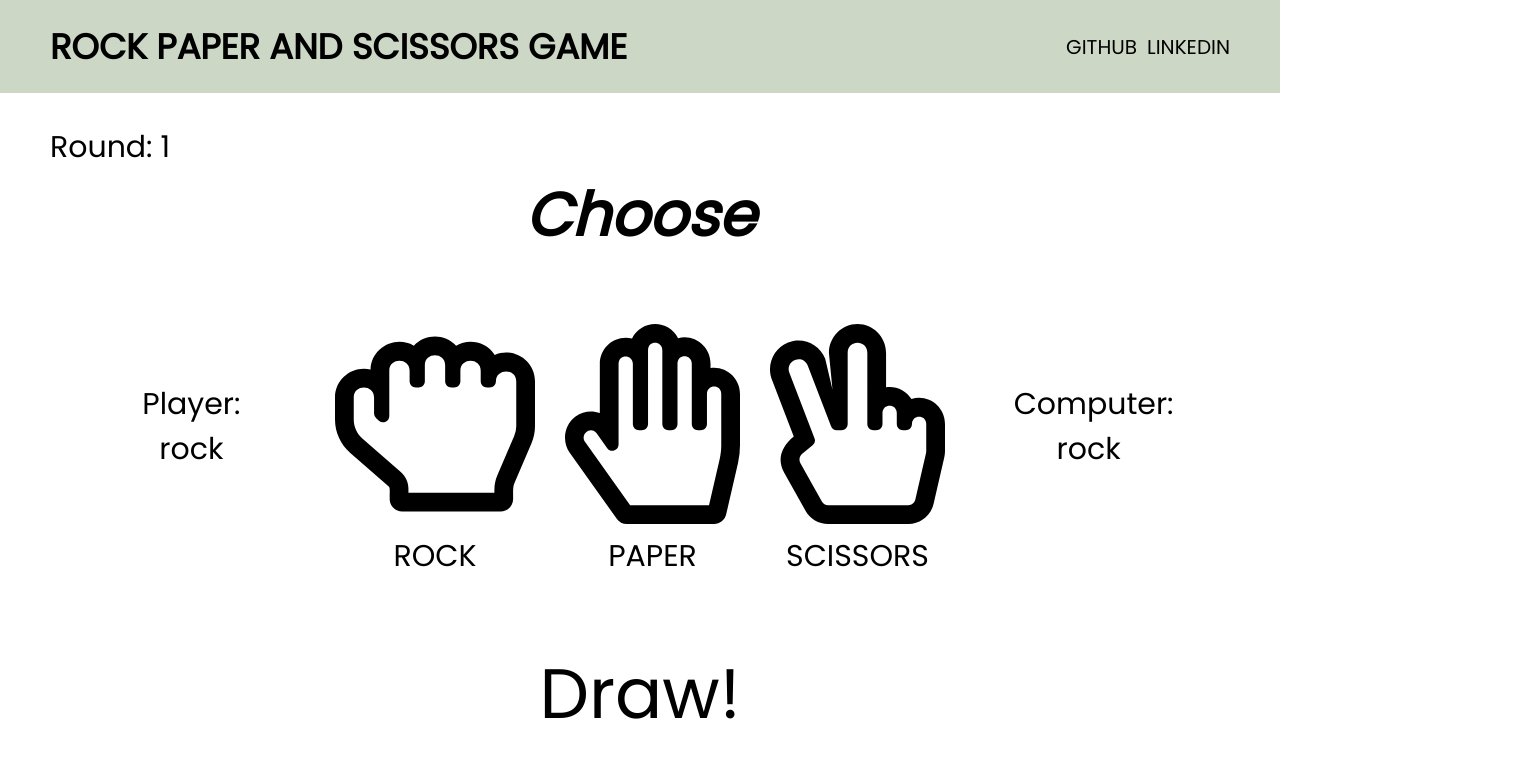
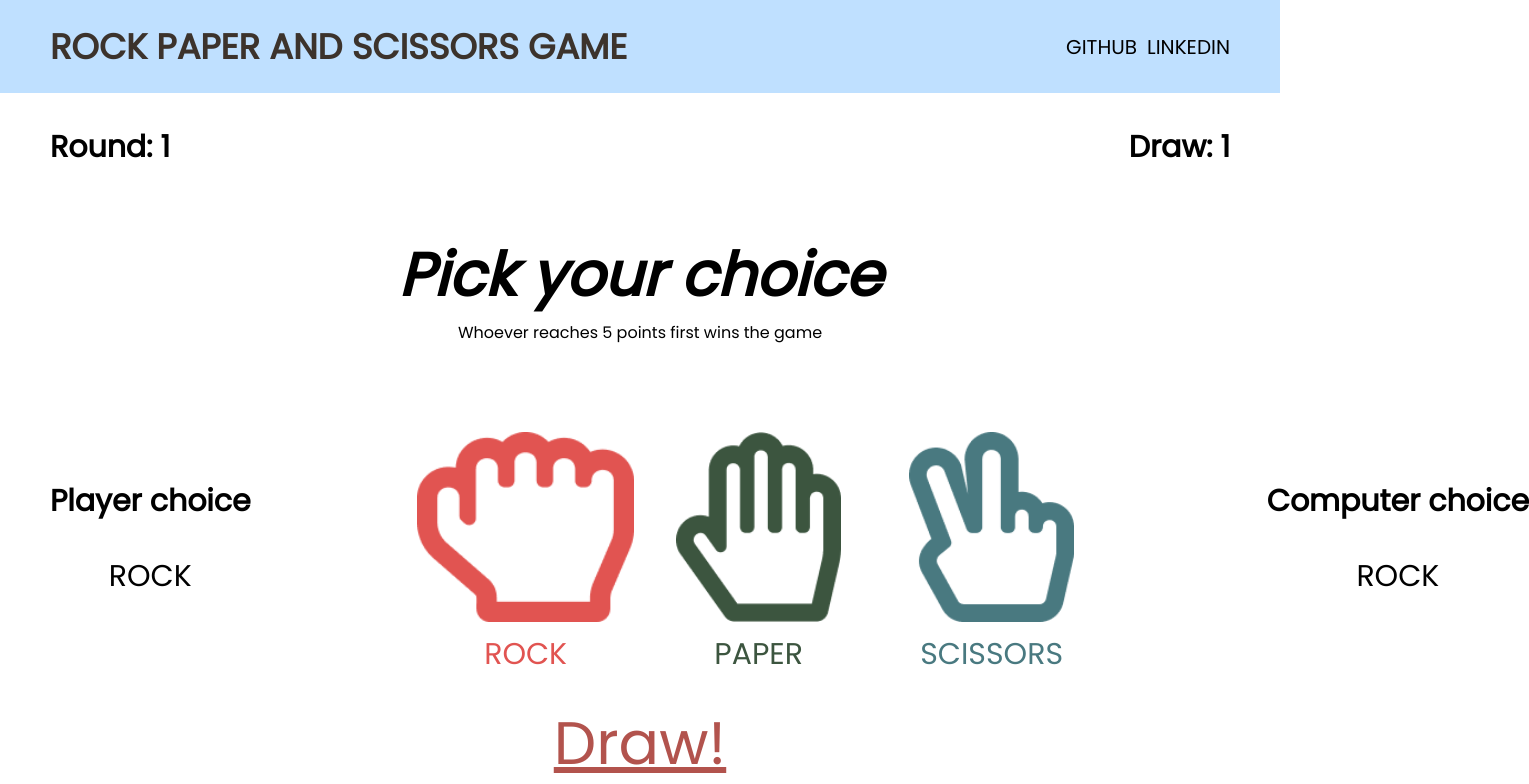
Before and after one commit to acdeguia/odin_rock-paper-scissors, a plain HTML site: page index.html in a window 1280 px wide. Both pictures are taken after a click on the element "ROCK". Shown: the top 784 px of the page, 1529 px wide, since content can reach past the window. Drawn offline with Linux system fonts and the light colour scheme.

Commit message:
Redesign the whole page

```diff
--- a/index.html
+++ b/index.html
@@ -23,41 +23,52 @@
       </div>
     </header>
     <section class="container">
-      <p class="round" id="number-of-rounds">Round:</p>
+      <div class="round-draw flex">
+        <p class="round" id="number-of-rounds">Round:</p>
+        <p id="draw">Draw:</p>
+      </div>
 
-      <h3 class="heading flex">Choose</h3>
+      <h3 class="heading flex">Pick your choice</h3>
+      <p>Whoever reaches 5 points first wins the game</p>
 
       <div class="gap flex">
-        <div class="fixed-width">
-          <p id="player-selection"> Player</p>
+        <div class="box flex">
+          <p>Player choice</p>
+          <p id="player-selection"></p>
         </div>
 
         <div class="choices flex">
           <div class="choice flex" id="rock">
-            <img src="./images/hand-rock-regular.svg" alt="" />
+            <img src="./images/rock.png" alt="" />
             ROCK
           </div>
           <div class="choice flex" id="paper">
-            <img src="./images/hand-paper-regular.svg" alt="" />
+            <img src="./images/paper.png" alt="" />
             PAPER
           </div>
           <div class="choice flex" id="scissors">
-            <img src="./images/hand-peace-regular.svg" alt="" />
+            <img src="./images/scissors.png" alt="" />
             SCISSORS
           </div>
         </div>
 
-        <div class="fixed-width">
-          <p id="computer-selection">Computer</p>
+        <div class="box flex">
+          <p>Computer choice</p>
+          <p id="computer-selection"></p>
         </div>
       </div>
 
       <div id="result-container">
         <p id="result"></p>
         <div class="score flex">
-          <p id="player-score">Player score</p>
-          <p id="computer-score">Computer score</p>
-          <p id="draw">Draw</p>
+          <div class="box">
+            <p class="player-score">Player score:</p>
+            <p id="player-score"></p>
+          </div>
+          <div class="box">
+            <p class="computer-score">Computer Score:</p>
+            <p id="computer-score"></p>
+          </div>
         </div>
 
         <p id="final-result"></p>
--- a/javascript.js
+++ b/javascript.js
@@ -9,18 +9,18 @@ let rounds = 1;
 //this function randomly returns either rock, paper and scissor by using Math.random function
 
 function getComputerChoice() {
-    let array = ['rock', 'paper', 'scissors']
+    let array = ['ROCK', 'PAPER', 'scissors']
     const randomElement = array[Math.floor(Math.random() * array.length)];
     return randomElement;
 }
 //this function plays a single round of rps, and then return a string that declares the winner by using if-else statement
 function playRound(playerSelection, computerSelection) {
 
-        playerSelection = getPlayerChoice;
-            document.getElementById("player-selection").innerHTML = 'Player: ' + playerSelection;
+            playerSelection = getPlayerChoice;
+            document.getElementById("player-selection").innerHTML = playerSelection;
 
-            computerSelection = getComputerChoice().toLowerCase();
-            document.getElementById("computer-selection").innerHTML = 'Computer: ' + computerSelection;
+            computerSelection = getComputerChoice().toUpperCase();
+            document.getElementById("computer-selection").innerHTML = computerSelection;
 
             document.getElementById("number-of-rounds").innerHTML = 'Round: ' + rounds;
 
@@ -28,29 +28,29 @@ function playRound(playerSelection, computerSelection) {
                 draw +=1;
                 document.getElementById("draw").innerHTML = 'Draw: ' + draw;
                 document.getElementById("result").innerHTML = 'Draw!';
-            }else if (playerSelection === 'paper' && computerSelection === 'rock'){
+            }else if (playerSelection === 'PAPER' && computerSelection === 'ROCK'){
                 playerScore += 1;
-                document.getElementById("player-score").innerHTML = 'Player score: ' + playerScore;
+                document.getElementById("player-score").innerHTML =  playerScore;
                 document.getElementById("result").innerHTML = 'You won! Paper beats Rock';
-            }else if (playerSelection === 'rock' && computerSelection === 'paper'){
+            }else if (playerSelection === 'ROCK' && computerSelection === 'PAPER'){
                 computerScore += 1;
-                document.getElementById("computer-score").innerHTML = 'Computer score: ' + computerScore;
+                document.getElementById("computer-score").innerHTML =  computerScore;
                 document.getElementById("result").innerHTML = 'You Lose! Paper beats Rock';
-            }else if (playerSelection === 'scissors' && computerSelection === 'rock'){
+            }else if (playerSelection === 'SCISSORS' && computerSelection === 'ROCK'){
                 computerScore += 1;
-                document.getElementById("computer-score").innerHTML = 'Computer score: ' + computerScore;
-                document.getElementById("result").innerHTML = 'You lose! Rock beats Rock'
-            }else if (playerSelection === 'rock' && computerSelection === 'scissors'){
+                document.getElementById("computer-score").innerHTML =  computerScore;
+                document.getElementById("result").innerHTML = 'You lose! Rock beats Scissors'
+            }else if (playerSelection === 'ROCK' && computerSelection === 'SCISSORS'){
                 playerScore += 1;
-                document.getElementById("player-score").innerHTML = 'Player score: ' + playerScore;
+                document.getElementById("player-score").innerHTML =  playerScore;
                 document.getElementById("result").innerHTML = 'You won! Rock beats Scissors'
-            }else if (playerSelection === 'paper' && computerSelection === 'scissors'){
+            }else if (playerSelection === 'PAPER' && computerSelection === 'SCISSORS'){
                 computerScore += 1;
-                document.getElementById("computer-score").innerHTML = 'Computer score: ' + computerScore;
-                document.getElementById("result").innerHTML = 'You lose Scissors beats Paper'
-            }else if (playerSelection === 'scissors' && computerSelection === 'paper'){
+                document.getElementById("computer-score").innerHTML =  computerScore;
+                document.getElementById("result").innerHTML = 'You lose! Scissors beats Paper'
+            }else if (playerSelection === 'SCISSORS' && computerSelection === 'PAPER'){
                 playerScore += 1;
-                document.getElementById("player-score").innerHTML = 'Player score: ' + playerScore;
+                document.getElementById("player-score").innerHTML =  playerScore;
                 document.getElementById("result").innerHTML = 'You won! Scissors beats Paper'
             }
  }
@@ -63,9 +63,9 @@ function game() {
     }
     if(playerScore === 5 || computerScore === 5){
         if(playerScore > computerScore){
-            document.getElementById("result").innerHTML = ('congratulations! You won').toUpperCase()
+            document.getElementById("result").innerHTML = ('Congratulations!');
         }else{
-            document.getElementById("result").innerHTML = 'better luck next time'.toUpperCase();
+            document.getElementById("result").innerHTML = 'Better luck next time';
         }
     }
 }
@@ -76,21 +76,21 @@ let paper = document.querySelector('#paper');
 let scissors = document.querySelector('#scissors');
 
 rock.addEventListener('click', () => {
-    getPlayerChoice = 'rock'
+    getPlayerChoice = 'ROCK'
     game()
     rounds += 1;
 });
 
 
 paper.addEventListener('click', () => {
-    getPlayerChoice = 'paper'
+    getPlayerChoice = 'PAPER'
     game()
     rounds += 1;
 });
 
 
 scissors.addEventListener('click', () => {
-    getPlayerChoice = 'scissors'
+    getPlayerChoice = 'SCISSORS'
     game()
     rounds += 1;
 });
--- a/styles.css
+++ b/styles.css
@@ -9,6 +9,9 @@ html {
   }
 body {
     font-family: 'Poppins';
+    display: flex;
+    flex-direction: column;
+    text-align: center;
 }
 a {
     text-decoration: none;
@@ -24,15 +27,17 @@ li {
 img {
     height: 200px;
     font-weight: auto;
+    flex: 0 1, auto;
 }
 
 .header {
     justify-content: space-between;
     align-items: center;
-    background-color: #CCD7C5;
+    background-color: #BFE0FF;
     padding: 20px 50px;
     font-weight: 400;
     font-size: 30px;
+    color: #3C332C;
 }
 
 .links {
@@ -40,19 +45,24 @@ img {
     font-size: 20px;
 }
 
+.round-draw{
+    justify-content: space-between;
+    align-items: center;
+    font-style: normal;
+    font-weight: 700;
+    font-size: 30px;
+}
+
 .container {
     padding: 2em 50px;
-}
-
-.round {
-
-    font-size: 30px;
 }
 
 .heading {
     justify-content: center;
     font-style: italic;
+    font-weight: 700;
     font-size: 60px;
+    margin-top: 1em;
 }
 
 .choices{
@@ -67,21 +77,39 @@ img {
     gap: 10px;
     font-size: 30PX;
     cursor: pointer;
+
+    flex-direction: column;
+    justify-content: center;
+    align-items: center;
+    padding: 0px;
+
+    width: 203px;
+    height: 245px;
 }
 
 .gap {
-    justify-content: space-around;
-    text-align: end;
-    padding: 2em;
+    margin: auto;
+    margin-top: 4em;
+    justify-content: space-between;
+    align-items: center;
+    padding: 0px;
+    gap: 142px;
+    width: 1479px;
+    height: 259px;
 }
 
-.fixed-width{
-    padding: 3em 0;
+.box{
+    flex-direction: column;
+    font-weight: 700;
     font-size: 30px;
-    width: 150px;
     text-align: center;
 
+    gap: 30px;
+
+    align-items: center;
+
 }
+
 
 #result-container {
     display: flex;
@@ -93,8 +121,10 @@ img {
     display: flex;
     justify-content: center;
     text-align: center;
-    font-size: 70px;
+    font-size: 60px;
     height: 100px;
+    color: #B2534D;
+    text-decoration: underline;
 
 }
 
@@ -103,8 +133,30 @@ img {
     height: 250px;
     padding-top: 3em;
     font-size: 30px;
+    width: 616px;
+    margin: auto;
+    font-weight: 700;
+    font-size: 30px;
 }
 
-#player-score, #computer-score, #draw {
-    width: 300px;
+#rock  {
+    color: #E15451;
 }
+
+#paper {
+    color: #3C553F;
+}
+
+#scissors {
+    color: #497980;
+}
+
+#player-selection, #computer-selection {
+    font-weight: 400;
+
+}
+
+#computer-score, #player-score {
+    font-weight: 400;
+    font-size: 70px;
+}
```
Also changed, not shown: images/hand-paper-regular.svg (deleted), images/hand-peace-regular.svg (deleted), images/hand-rock-regular.svg (deleted), images/paper.png (added), images/rock.png (added), images/scissors.png (added).
